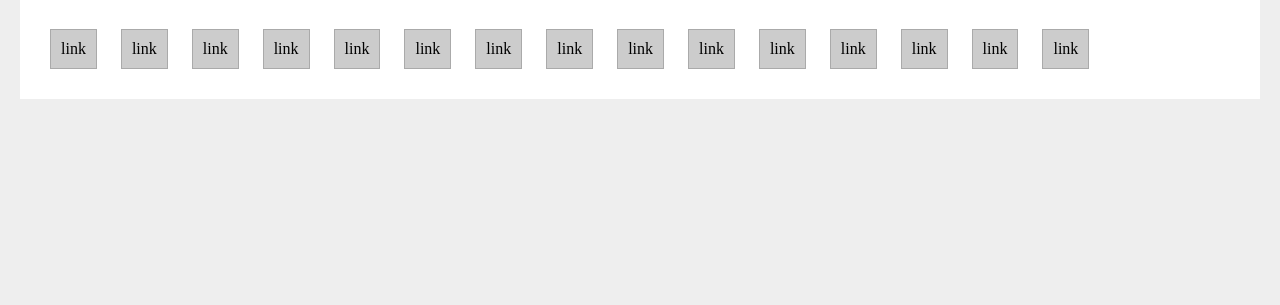
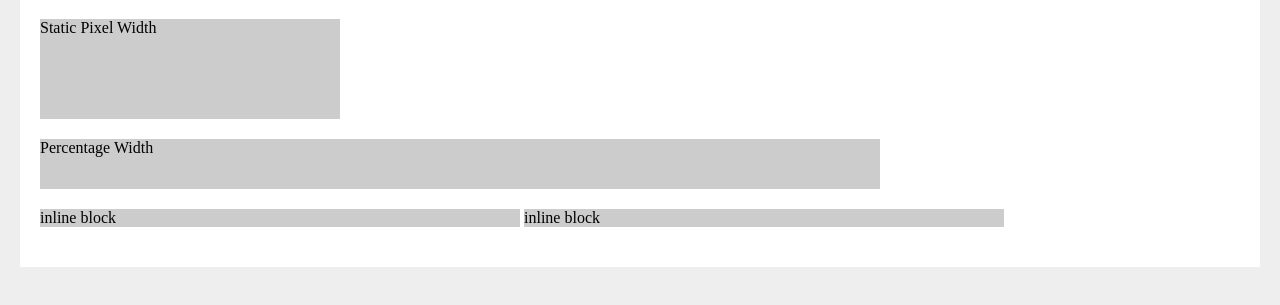
Before and after one commit to JWatus/CSS3_Tutorial, a plain HTML site: page index.html in a window 1280 px wide. Shown: the part 89-394 px from the top of the page. Drawn offline with Linux system fonts and the light colour scheme.

Commit message:
Width & Height

```diff
--- a/css/syntax.css
+++ b/css/syntax.css
@@ -1,9 +1,19 @@
-a{
-    padding: 10px;
-    margin: 10px;
+#main-content div{
     background-color: #ccc;
-    border: 1px solid #aaa;
-    color: #000;
-    text-decoration: none;
+    margin: 0 0 20px 0;
+}
+
+.static-width{
+    width: 300px;
+    height: 100px;
+}
+
+.percentage-width{
+    width: 70%;
+    height: 50px;
+}
+
+.inline-block{
+    width: 40%;
     display: inline-block;
 }
--- a/index.html
+++ b/index.html
@@ -28,25 +28,15 @@
     <body>
         <div id="main-content">
 
-        <h1>CSS For Beginners</h1>
-        <a href="#">link</a>
-        <a href="#">link</a>
-        <a href="#">link</a>
-        <a href="#">link</a>
-        <a href="#">link</a>
-        <a href="#">link</a>
-        <a href="#">link</a>
-        <a href="#">link</a>
-        <a href="#">link</a>
-        <a href="#">link</a>
-        <a href="#">link</a>
-        <a href="#">link</a>
-        <a href="#">link</a>
-        <a href="#">link</a>
-        <a href="#">link</a>
+            <h1>CSS For Beginners</h1>
 
+            <div class="static-width">Static Pixel Width</div>
+            <div class="percentage-width">Percentage Width</div>
+            <div class="inline-block">inline block</div>
+            <div class="inline-block">inline block</div>
 
         </div>
+
 
 
     </body>
```
